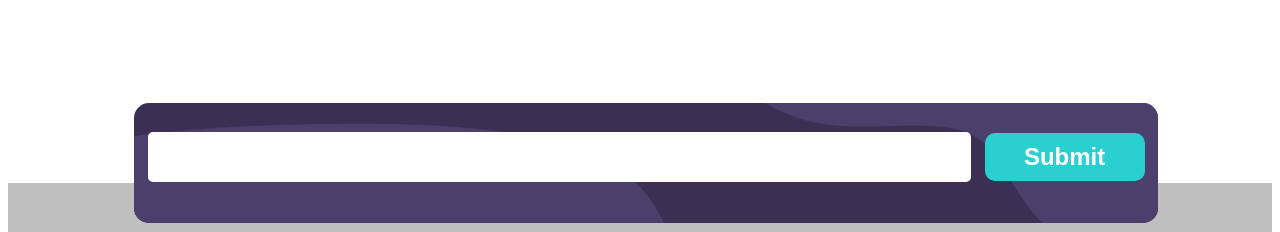
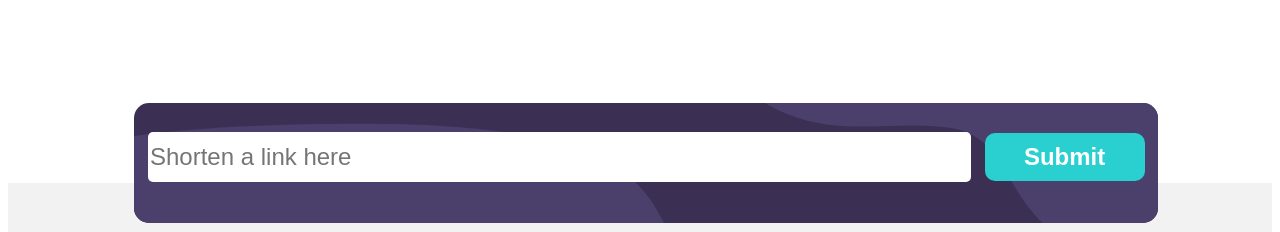
Before and after one commit to trongminh20/shortening, a React (Create React App) app: page / in a window 1280 px wide. Shown: the part 900-1132 px from the top of the page. Built offline with nearby package versions, Linux system fonts and the light colour scheme; no server answers.

Commit message:
change background color

```diff
--- a/src/Components/Form.jsx
+++ b/src/Components/Form.jsx
@@ -55,7 +55,7 @@ export default function Form() {
     return <div className="form-block">
         <img className="form-bg" src={bg} alt="" />
         <form className="form" onSubmit={handleSubmit}>
-            <input className="form-input" type="text" onChange={handleChange} required />
+            <input className="form-input" type="text" onChange={handleChange} placeholder="Shorten a link here" required />
             <button className="btn form-btn" type="submit" onMouseLeave={btnMouseLeave} onMouseOver={btnHover}>Submit</button>
         </form >
     </div>
--- a/src/SASS/statistics.scss
+++ b/src/SASS/statistics.scss
@@ -1,5 +1,5 @@
 .stt-block {
-    background-color: $gray;
+    background-color: hsl(0, 0%, 95%);
     position: relative;
     @media (max-width: 799px) {
         margin-top: 45%;
```
